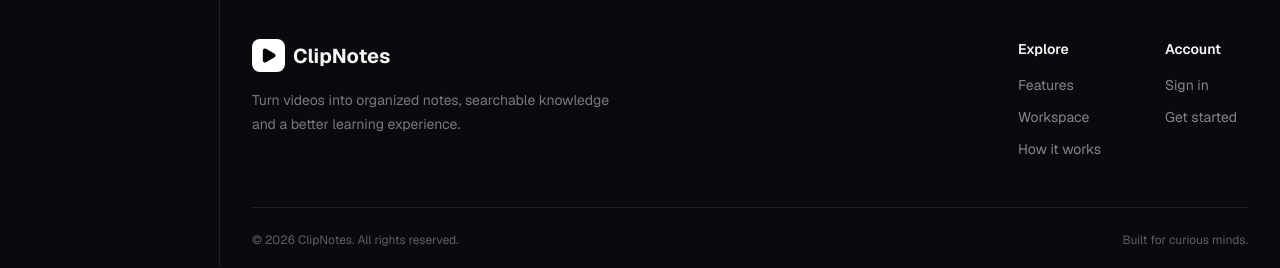
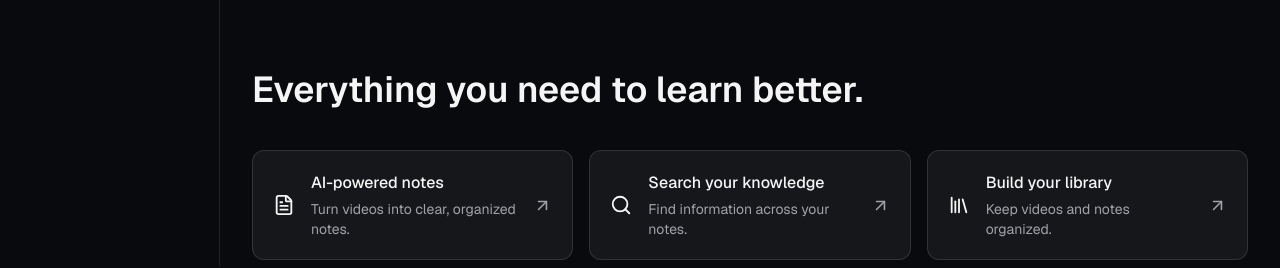
Before and after one commit to ammarzxi/clipnotes, a Next.js app: page / in a window 1280 px wide. Shown: the part 550-818 px from the top of the page. Built offline with nearby package versions, Linux system fonts and the light colour scheme.

Commit message:
Add features

```diff
--- /dev/null
+++ b/app/components/landing/Features.js
@@ -0,0 +1,57 @@
+
+import { FileText, Search, Library, ArrowUpRight } from "lucide-react";
+
+export default function Features() {
+  return (
+    <section id="features" className="w-full px-8 py-20">
+      <div className="mb-10">
+        <h2 className="text-3xl md:text-4xl font-semibold">
+          Everything you need to learn better.
+        </h2>
+      </div>
+
+      <div className="flex flex-col xl:flex-row gap-4">
+
+        <div className="flex items-center gap-4 flex-1 min-w-0 bg-[var(--glass)] border border-[var(--border)] rounded-xl p-4 xl:p-5 hover:bg-[var(--glass-hover)] transition">
+          <FileText size={22} className="shrink-0" />
+
+          <div className="flex-1">
+            <h3 className="font-medium">AI-powered notes</h3>
+            <p className="text-sm text-[var(--muted)] mt-1">
+              Turn videos into clear, organized notes.
+            </p>
+          </div>
+
+          <ArrowUpRight size={19} className="shrink-0 text-[var(--muted)]" />
+        </div>
+
+        <div className="flex items-center gap-4 flex-1 min-w-0 bg-[var(--glass)] border border-[var(--border)] rounded-xl p-4 xl:p-5 hover:bg-[var(--glass-hover)] transition">
+          <Search size={22} className="shrink-0" />
+
+          <div className="flex-1">
+            <h3 className="font-medium">Search your knowledge</h3>
+            <p className="text-sm text-[var(--muted)] mt-1">
+              Find information across your notes.
+            </p>
+          </div>
+
+          <ArrowUpRight size={19} className="shrink-0 text-[var(--muted)]" />
+        </div>
+
+        <div className="flex items-center gap-4 flex-1 min-w-0 bg-[var(--glass)] border border-[var(--border)] rounded-xl p-4 xl:p-5 hover:bg-[var(--glass-hover)] transition">
+          <Library size={22} className="shrink-0" />
+
+          <div className="flex-1">
+            <h3 className="font-medium">Build your library</h3>
+            <p className="text-sm text-[var(--muted)] mt-1">
+              Keep videos and notes organized.
+            </p>
+          </div>
+
+          <ArrowUpRight size={19} className="shrink-0 text-[var(--muted)]" />
+        </div>
+
+      </div>
+    </section>
+  );
+}
```
